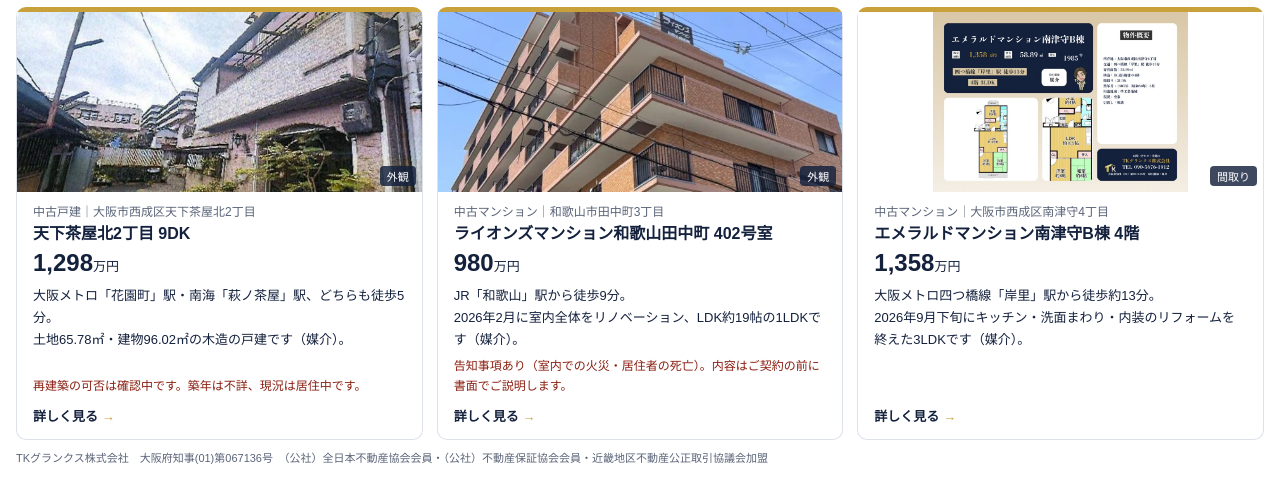
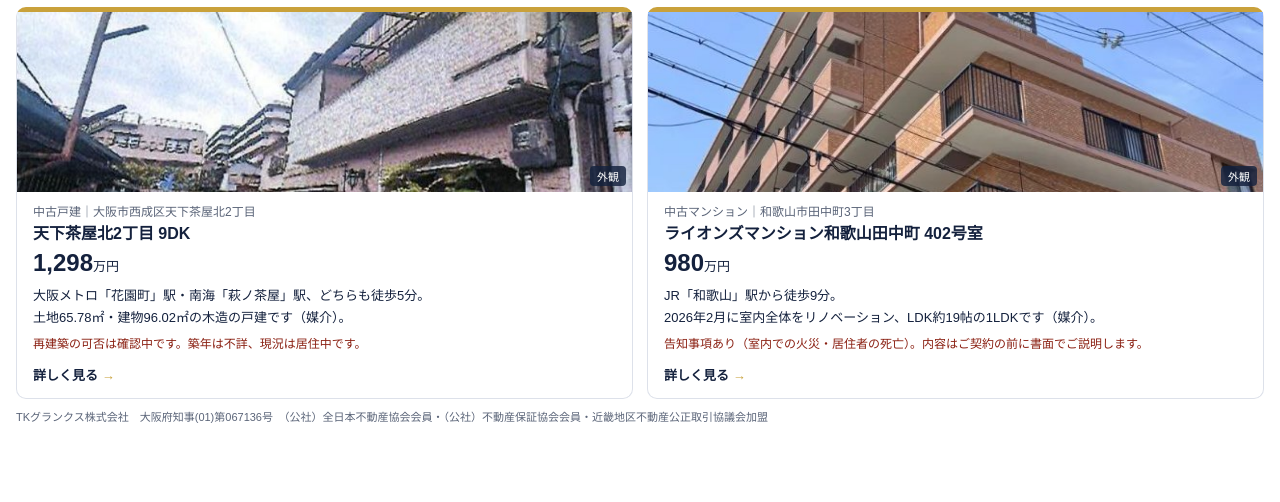
Before and after one commit to tkworks0528-eng/tk-map, a plain HTML site: page ichioshi/index.html in a window 1280 px wide. Shown: the part 56-558 px from the top of the page. Drawn offline with Linux system fonts and the light colour scheme.

Commit message:
一押し：エメラルドマンション南津守B棟（レインズ終了）を外す

```diff
--- a/ichioshi/index.html
+++ b/ichioshi/index.html
@@ -44,13 +44,7 @@ html,body{margin:0;overflow-x:hidden;background:#fff;color:#14213D;font-family:"
 <p class="why">JR「和歌山」駅から徒歩9分。<br>2026年2月に室内全体をリノベーション、LDK約19帖の1LDKです（媒介）。</p>
 <p class="note">告知事項あり（室内での火災・居住者の死亡）。内容はご契約の前に書面でご説明します。</p>
 <div class="go">詳しく見る</div></a>
-<a class="card" href="https://tk-granks.co.jp/property/emI59ohw" target="_top">
-<div class="ph"><img class="contain" src="emerald.jpg" alt="エメラルドマンション南津守B棟の物件概要と間取り" loading="lazy"><span class="lbl">間取り</span></div>
-<div class="kind">中古マンション｜大阪市西成区南津守4丁目</div>
-<div class="name">エメラルドマンション南津守B棟 4階</div>
-<div class="price">1,358<span>万円</span></div>
-<p class="why">大阪メトロ四つ橋線「岸里」駅から徒歩約13分。<br>2026年9月下旬にキッチン・洗面まわり・内装のリフォームを終えた3LDKです（媒介）。</p>
-<div class="go">詳しく見る</div></a>
+
 </div>
 <div class="foot">TKグランクス株式会社　大阪府知事(01)第067136号　（公社）全日本不動産協会会員・（公社）不動産保証協会会員・近畿地区不動産公正取引協議会加盟</div>
 </div></body></html>
```
